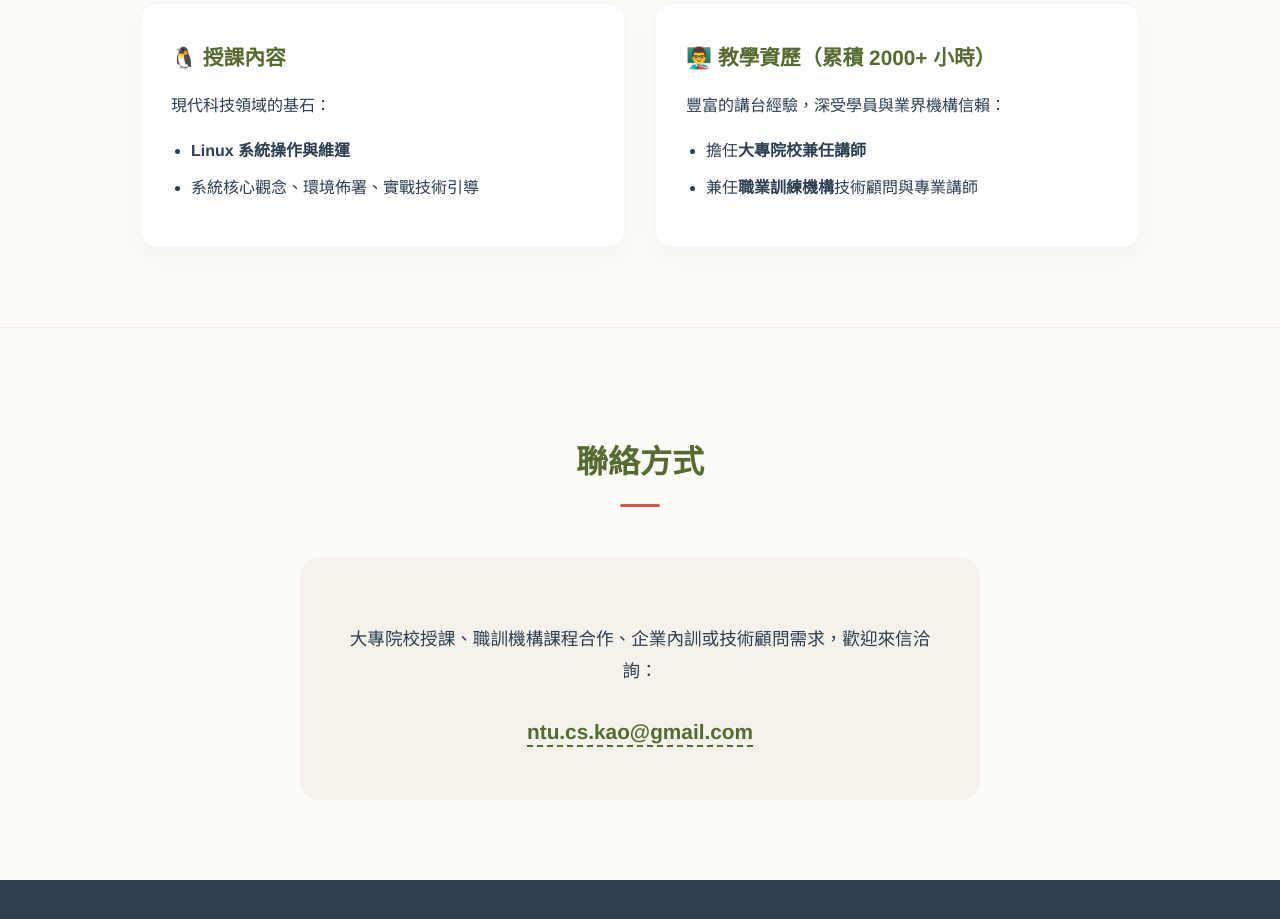
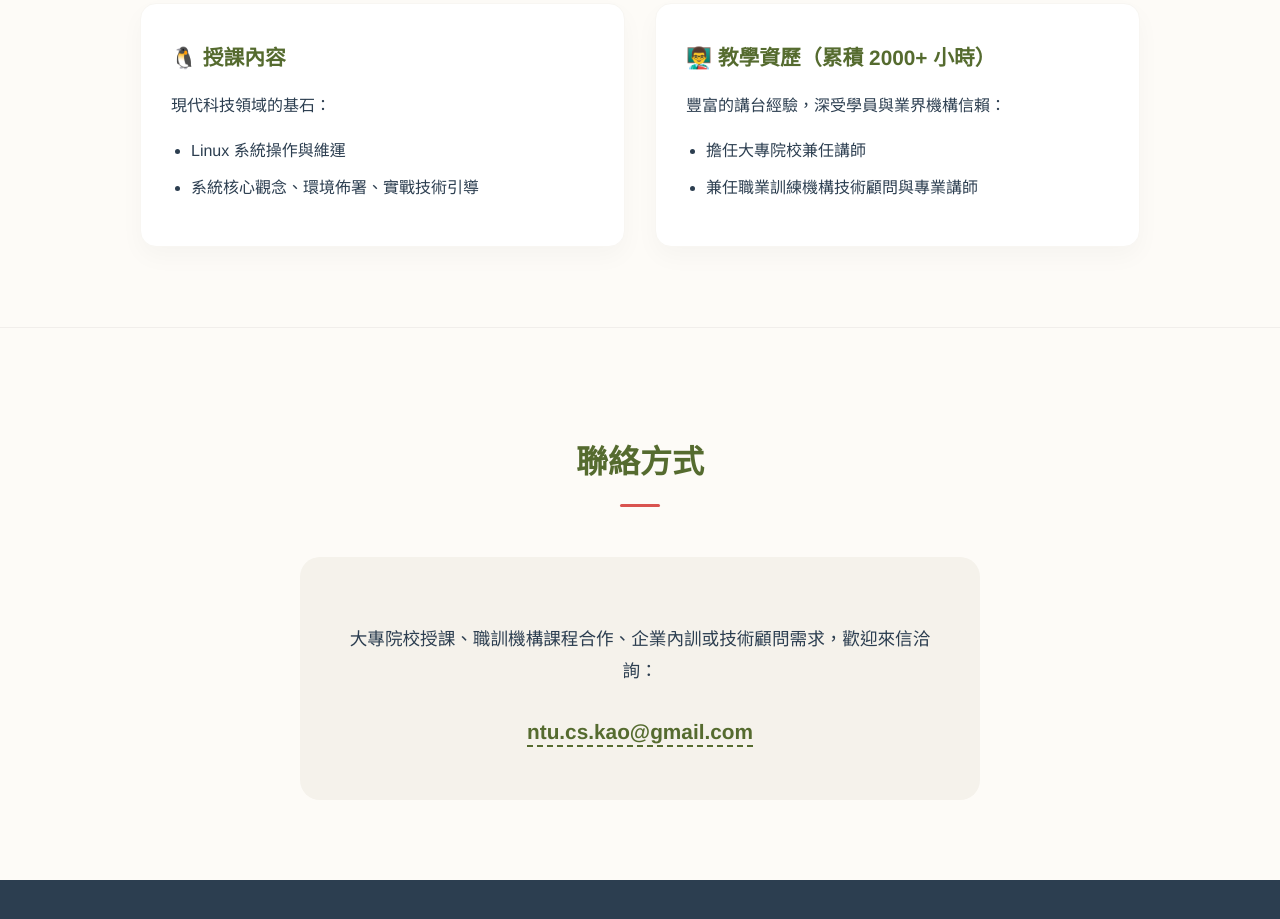
Before and after one commit to ntucskao/personal_page, a plain HTML site: page index.html in a window 1280 px wide. Shown: the part 789-1708 px from the top of the page. Drawn offline with Linux system fonts and the light colour scheme.

Commit message:
Fix HTML formatting for course content and qualifications

```diff
--- a/index.html
+++ b/index.html
@@ -261,7 +261,7 @@
                     <h3>🐧 授課內容</h3>
                     <p>現代科技領域的基石：</p>
                     <ul>
-                        <li><strong>Linux 系統操作與維運</strong></li>
+                        <li>Linux 系統操作與維運</li>
                         <li>系統核心觀念、環境佈署、實戰技術引導</li>
                     </ul>
                 </div>
@@ -270,8 +270,8 @@
                     <h3>👨‍🏫 教學資歷（累積 2000+ 小時）</h3>
                     <p>豐富的講台經驗，深受學員與業界機構信賴：</p>
                     <ul>
-                        <li>擔任<strong>大專院校兼任講師</strong></li>
-                        <li>兼任<strong>職業訓練機構</strong>技術顧問與專業講師</li>
+                        <li>擔任大專院校兼任講師</li>
+                        <li>兼任職業訓練機構技術顧問與專業講師</li>
                     </ul>
                 </div>
 
```
